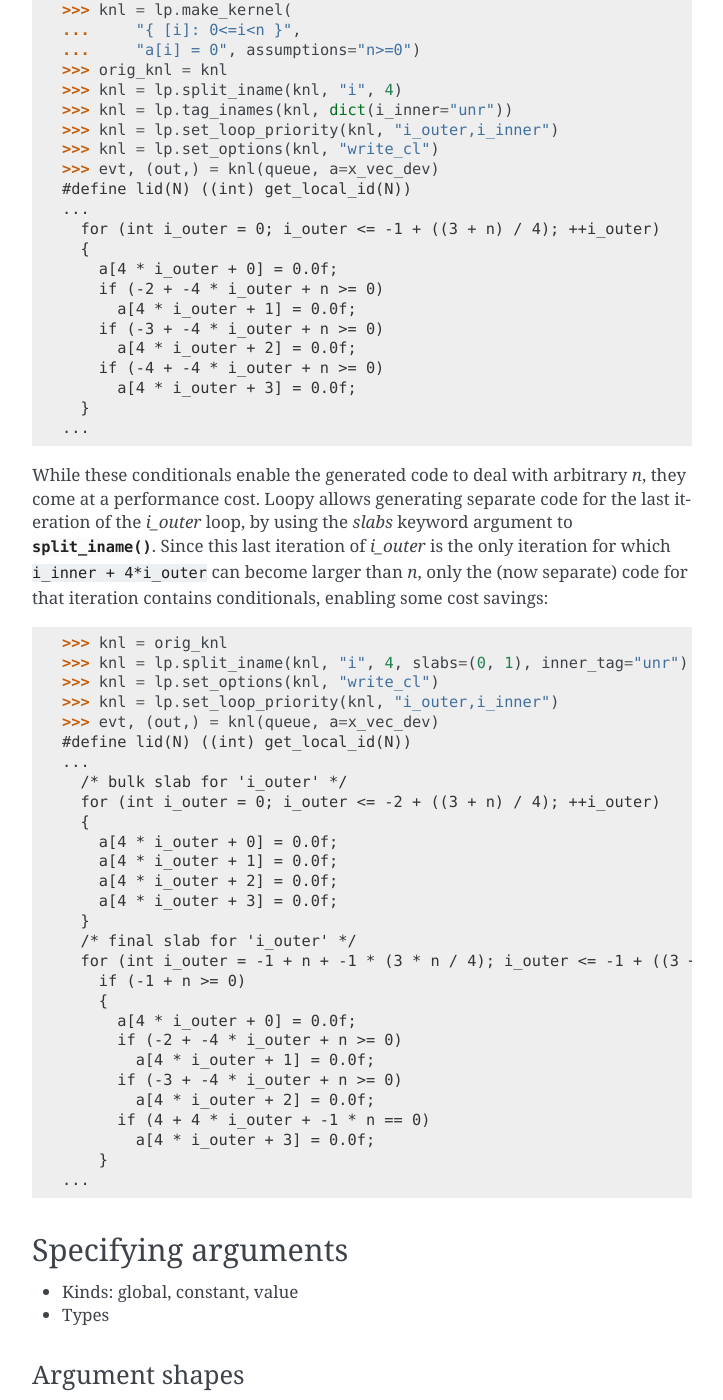
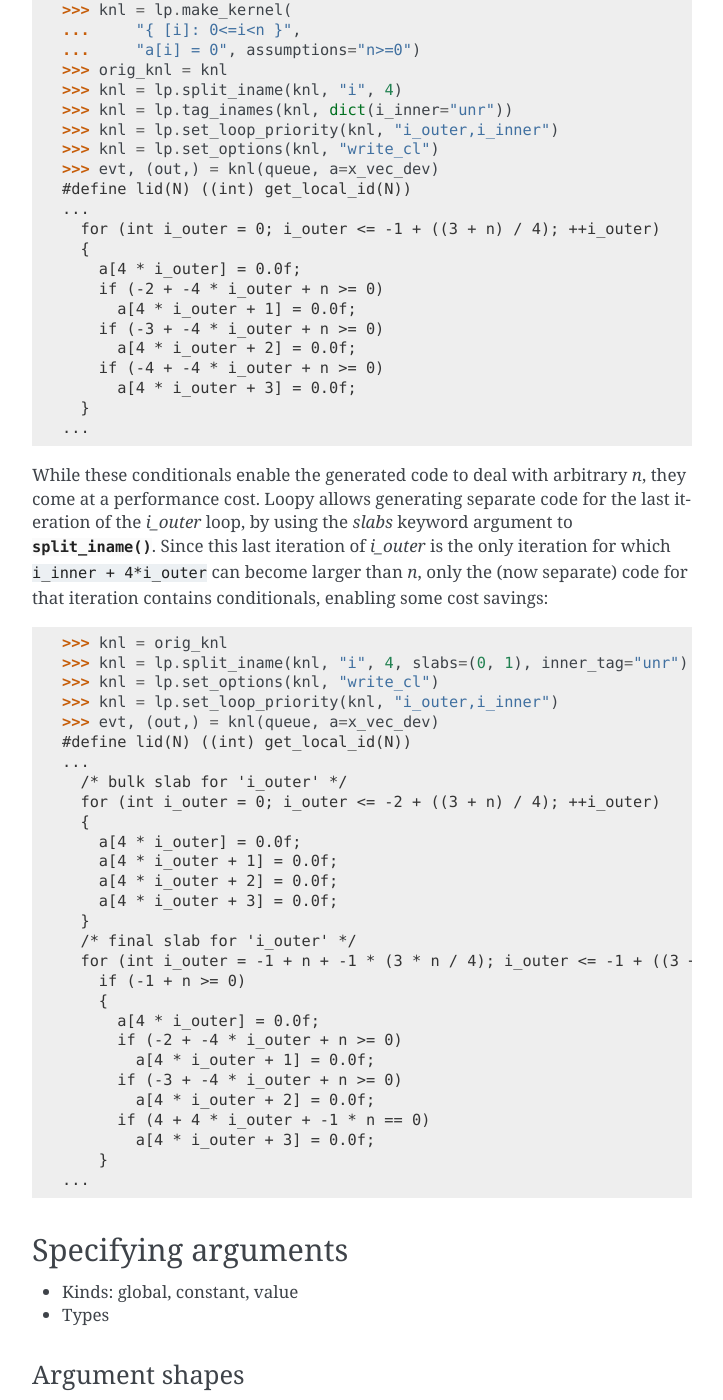
Before and after one commit to inducer/loopy, a Sphinx documentation site: the page built from doc/tutorial.rst, in a window 1280 px wide and 1400 px high, scrolled down 14185 px. Shown: the whole window, without its empty margins (388-1111 px from the left). Built offline with Sphinx 7.4.7, drawn with Linux system fonts in a browser that asks for light colours; some of the changed text lies outside the part shown.

Commit message:
Fix codegen differences from switch to C ASTs

```diff
--- a/doc/tutorial.rst
+++ b/doc/tutorial.rst
@@ -630,7 +630,7 @@ loop's tag to ``"unr"``:
     ...
       for (int i_outer = 0; i_outer <= int_floor_div_pos_b(-4 + n, 4); ++i_outer)
       {
-        a[4 * i_outer + 0] = 0.0f;
+        a[4 * i_outer] = 0.0f;
         a[4 * i_outer + 1] = 0.0f;
         a[4 * i_outer + 2] = 0.0f;
         a[4 * i_outer + 3] = 0.0f;
@@ -750,7 +750,7 @@ assumption:
     ...
       for (int i_outer = 0; i_outer <= -1 + ((3 + n) / 4); ++i_outer)
       {
-        a[4 * i_outer + 0] = 0.0f;
+        a[4 * i_outer] = 0.0f;
         if (-2 + -4 * i_outer + n >= 0)
           a[4 * i_outer + 1] = 0.0f;
         if (-3 + -4 * i_outer + n >= 0)
@@ -780,7 +780,7 @@ enabling some cost savings:
       /* bulk slab for 'i_outer' */
       for (int i_outer = 0; i_outer <= -2 + ((3 + n) / 4); ++i_outer)
       {
-        a[4 * i_outer + 0] = 0.0f;
+        a[4 * i_outer] = 0.0f;
         a[4 * i_outer + 1] = 0.0f;
         a[4 * i_outer + 2] = 0.0f;
         a[4 * i_outer + 3] = 0.0f;
@@ -789,7 +789,7 @@ enabling some cost savings:
       for (int i_outer = -1 + n + -1 * (3 * n / 4); i_outer <= -1 + ((3 + n) / 4); ++i_outer)
         if (-1 + n >= 0)
         {
-          a[4 * i_outer + 0] = 0.0f;
+          a[4 * i_outer] = 0.0f;
           if (-2 + -4 * i_outer + n >= 0)
             a[4 * i_outer + 1] = 0.0f;
           if (-3 + -4 * i_outer + n >= 0)
```
